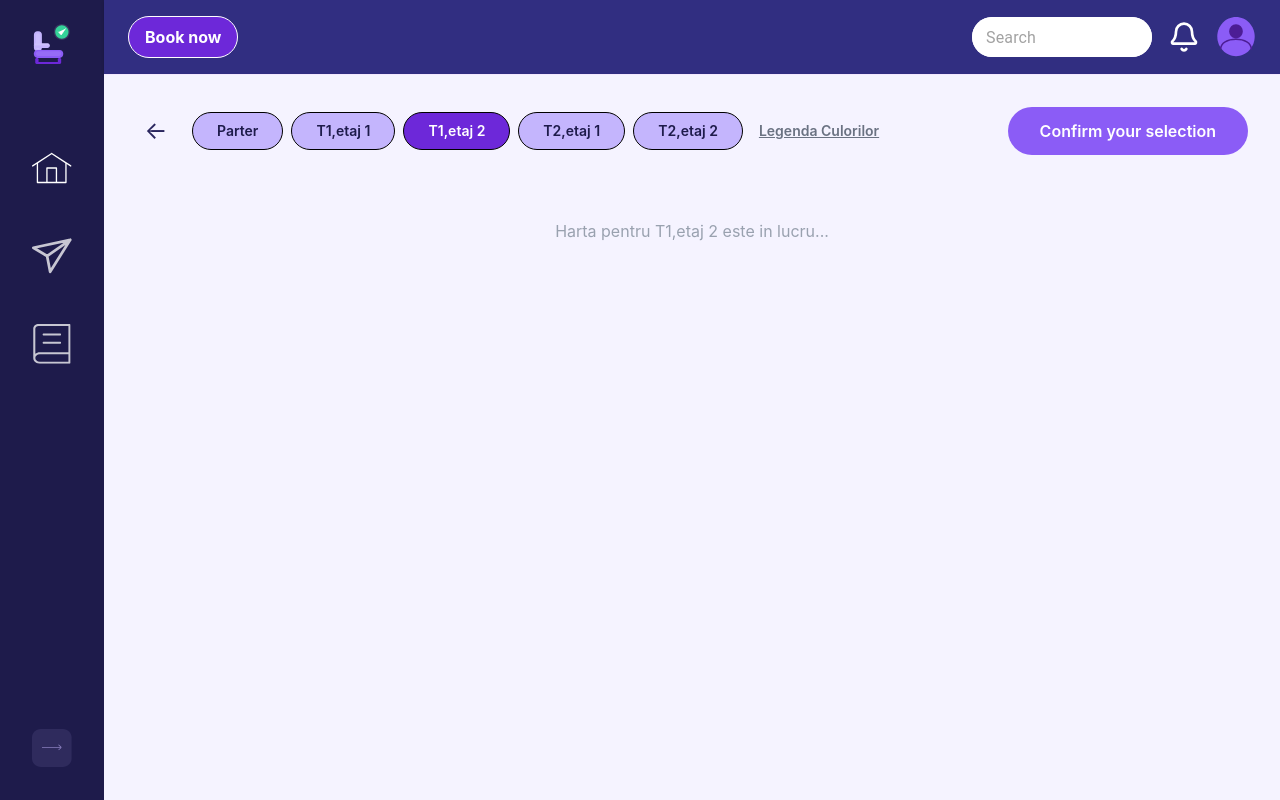
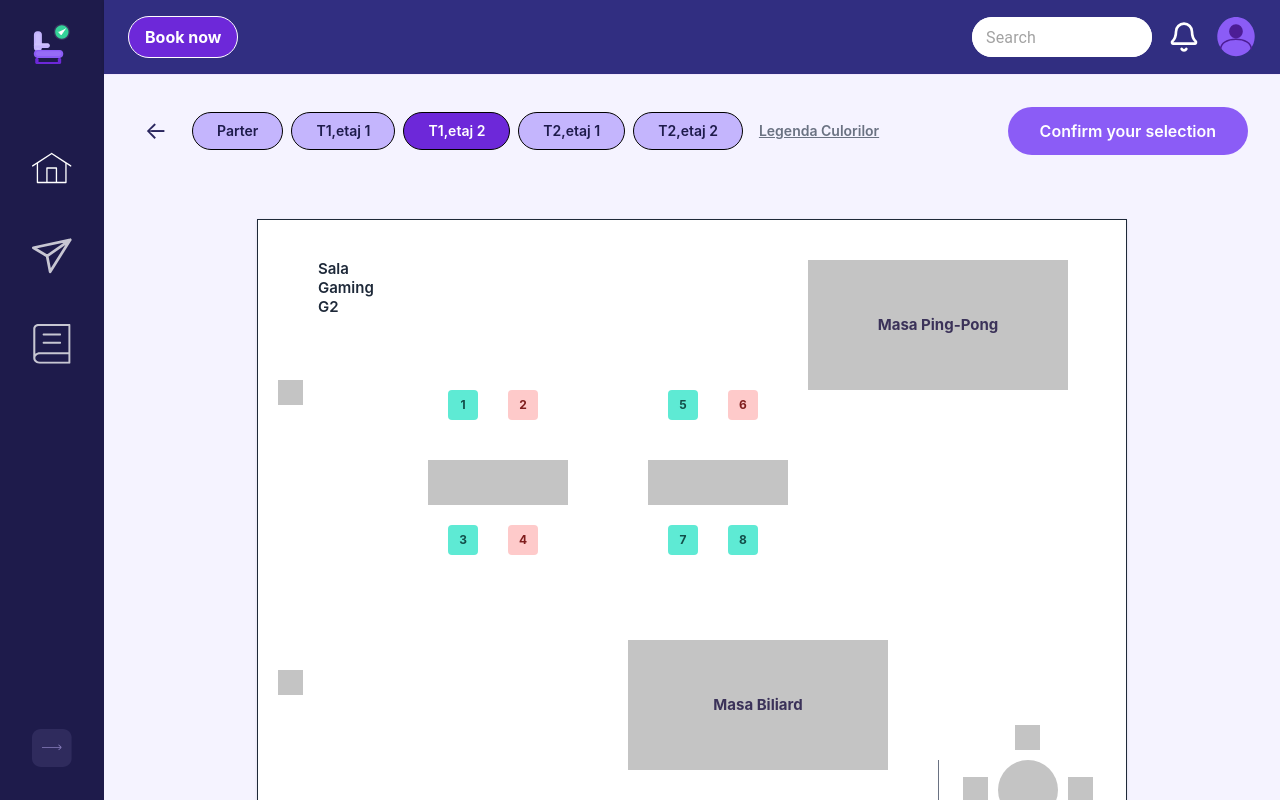
Before and after one commit to Edward11-boop/ITSSProject2026, a React (Vite) app: page /book-now in a window 1280 px wide. Both pictures are taken after a click on the button "T1,etaj 2". Built offline with nearby package versions, Linux system fonts and the light colour scheme; the HTML template or start-up script is replaced by a standard one.

Commit message:
Add T1 Etaj 2 map and routes

```diff
--- a/src/App.tsx
+++ b/src/App.tsx
@@ -17,6 +17,7 @@ import UserDetails from "@/pages/UserDetails"
 import Seats from "@/pages/Seats"
 import TypeOfReservation from "./pages/TypeOfReservation"
 import Invite from "./pages/Invite"
+
 export default function App() {
   const [isLoggedIn, setIsLoggedIn] = useState(false)
   const location = useLocation()
--- /dev/null
+++ b/src/components/maps/T1Etaj2Map.tsx
@@ -0,0 +1,77 @@
+import React, { useState } from 'react';
+import SingleSeat from './SingleSeat';
+
+const T1Etaj2Map = () => {
+    const [activeGroup, setActiveGroup] = useState<string | null>(null);
+
+    const handleSeatClick = (id: string) => {
+        setActiveGroup(id);
+    };
+
+    const getSelectedState = (id: string) => {
+        return activeGroup === id ? id : null;
+    };
+
+
+
+    return (
+        <div className="relative mx-auto h-[700px] w-[870px] border border-gray-800 bg-white overflow-hidden shadow-sm">
+            {/* ================= ZONA SALA GAMING G2 ================= */}
+            <div className="absolute top-[40px] left-[60px] text-[15px] font-semibold text-gray-800 leading-tight">
+                Sala<br />Gaming<br />G2
+            </div>
+
+            {/* Pătratele mici gri de pe peretele din stânga */}
+            <div className="absolute top-[160px] left-[20px] h-[25px] w-[25px] bg-[#C4C4C4]"></div>
+            <div className="absolute top-[450px] left-[20px] h-[25px] w-[25px] bg-[#C4C4C4]"></div>
+
+            {/* --- Masa Gaming 1 (Stânga) --- */}
+            <div className="absolute top-[240px] left-[170px] h-[45px] w-[140px] bg-[#C4C4C4]"></div>
+
+            <SingleSeat id="T1-G2-01" type="room" number="1" status="available" selectedSeat={getSelectedState("T1-G2-01")} onSelect={handleSeatClick} className="top-[170px] left-[190px]" />
+            <SingleSeat id="T1-G2-02" type="room" number="2" status="occupied" selectedSeat={getSelectedState("T1-G2-02")} onSelect={handleSeatClick} className="top-[170px] left-[250px]" />
+
+            <SingleSeat id="T1-G2-03" type="room" number="3" status="available" selectedSeat={getSelectedState("T1-G2-03")} onSelect={handleSeatClick} className="top-[305px] left-[190px]" />
+            <SingleSeat id="T1-G2-04" type="room" number="4" status="occupied" selectedSeat={getSelectedState("T1-G2-04")} onSelect={handleSeatClick} className="top-[305px] left-[250px]" />
+
+
+            {/* --- Masa Gaming 2 (Dreapta) --- */}
+            <div className="absolute top-[240px] left-[390px] h-[45px] w-[140px] bg-[#C4C4C4]"></div>
+
+            <SingleSeat id="T1-G2-05" type="room" number="5" status="available" selectedSeat={getSelectedState("T1-G2-05")} onSelect={handleSeatClick} className="top-[170px] left-[410px]" />
+            <SingleSeat id="T1-G2-06" type="room" number="6" status="occupied" selectedSeat={getSelectedState("T1-G2-06")} onSelect={handleSeatClick} className="top-[170px] left-[470px]" />
+
+            <SingleSeat id="T1-G2-07" type="room" number="7" status="available" selectedSeat={getSelectedState("T1-G2-07")} onSelect={handleSeatClick} className="top-[305px] left-[410px]" />
+            <SingleSeat id="T1-G2-08" type="room" number="8" status="available" selectedSeat={getSelectedState("T1-G2-08")} onSelect={handleSeatClick} className="top-[305px] left-[470px]" />
+
+
+            {/* ================= ZONA MASA PING-PONG ================= */}
+            <div className="absolute top-[40px] left-[550px] h-[130px] w-[260px] bg-[#C4C4C4] flex items-center justify-center">
+                <span className="text-[15px] font-bold text-[#3B3259]">Masa Ping-Pong</span>
+            </div>
+
+
+            {/* ================= ZONA MASA BILIARD ================= */}
+            <div className="absolute top-[420px] left-[370px] h-[130px] w-[260px] bg-[#C4C4C4] flex items-center justify-center">
+                <span className="text-[15px] font-bold text-[#3B3259]">Masa Biliard</span>
+            </div>
+
+
+            {/* ================= ZONA MASA ROTUNDĂ (DREAPTA JOS) ================= */}
+            {/* Peretele despărțitor */}
+            <div className="absolute top-[540px] left-[680px] h-[160px] w-[1px] bg-gray-500"></div>
+
+
+            <div className="absolute top-[540px] left-[740px] h-[60px] w-[60px] rounded-full bg-[#C4C4C4]"></div>
+
+
+            <div className="absolute top-[505px] left-[757px] h-[25px] w-[25px] bg-[#C4C4C4]"></div>
+            <div className="absolute top-[610px] left-[757px] h-[25px] w-[25px] bg-[#C4C4C4]"></div>
+            <div className="absolute top-[557px] left-[705px] h-[25px] w-[25px] bg-[#C4C4C4]"></div>
+            <div className="absolute top-[557px] left-[810px] h-[25px] w-[25px] bg-[#C4C4C4]"></div>
+
+        </div>
+    );
+
+};
+export default T1Etaj2Map;
--- a/src/pages/Seats.tsx
+++ b/src/pages/Seats.tsx
@@ -2,6 +2,7 @@ import { useState } from 'react';
 import ParterMap from '@/components/maps/ParterMap';
 import SeatsNavbar from '@/components/maps/SeatsNavbar';
 import T1Etaj1Map from '@/components/maps/T1Etaj1Map';
+import T1Etaj2Map from '@/components/maps/T1Etaj2Map';
 
 const Seats = () => {
   const [activeTab, setActiveTab] = useState('Parter');
@@ -12,8 +13,9 @@ const Seats = () => {
 
       {activeTab === 'Parter' && <ParterMap />}
       {activeTab === 'T1,etaj 1' && <T1Etaj1Map />}
+      {activeTab === 'T1,etaj 2' && <T1Etaj2Map />}
 
-      {activeTab !== 'Parter' && activeTab !== 'T1,etaj 1' && (
+      {activeTab !== 'Parter' && activeTab !== 'T1,etaj 1' && activeTab !== 'T1,etaj 2' && (
         <div className="flex h-full items-center justify-center text-gray-400">
           Harta pentru {activeTab} este in lucru...
         </div>
```
